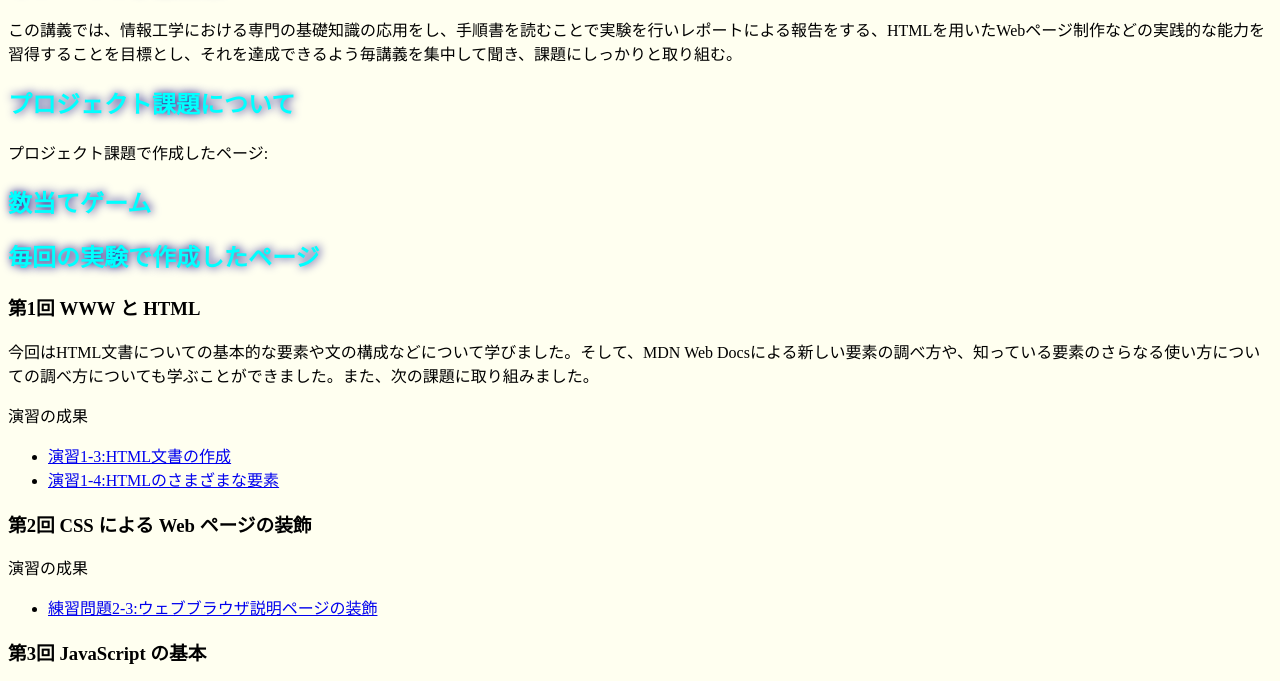
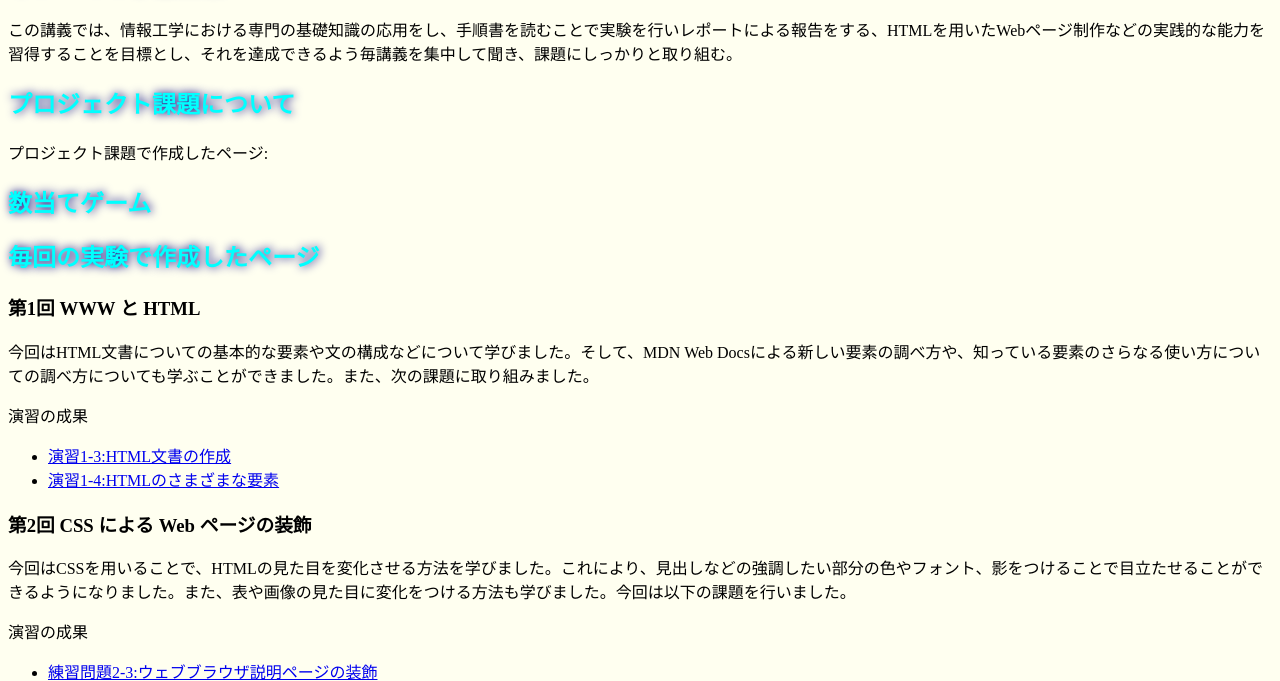
Before and after one commit to G285072022/medialabo, a plain HTML site: page index.html in a window 1280 px wide. Shown: the part 127-808 px from the top of the page. Drawn offline with Linux system fonts and the light colour scheme.

Commit message:
第2回課題

```diff
--- a/index.html
+++ b/index.html
@@ -28,7 +28,7 @@
       </ul>
 
     <h3>第2回 CSS による Web ページの装飾</h3>
-    <p></p>
+    <p>今回はCSSを用いることで、HTMLの見た目を変化させる方法を学びました。これにより、見出しなどの強調したい部分の色やフォント、影をつけることで目立たせることができるようになりました。また、表や画像の見た目に変化をつける方法も学びました。今回は以下の課題を行いました。</p>
     <p>演習の成果</p>
     <ul>
       <li><a href="practice-css/browser-intro.html">練習問題2-3:ウェブブラウザ説明ページの装飾</a></li>
```
